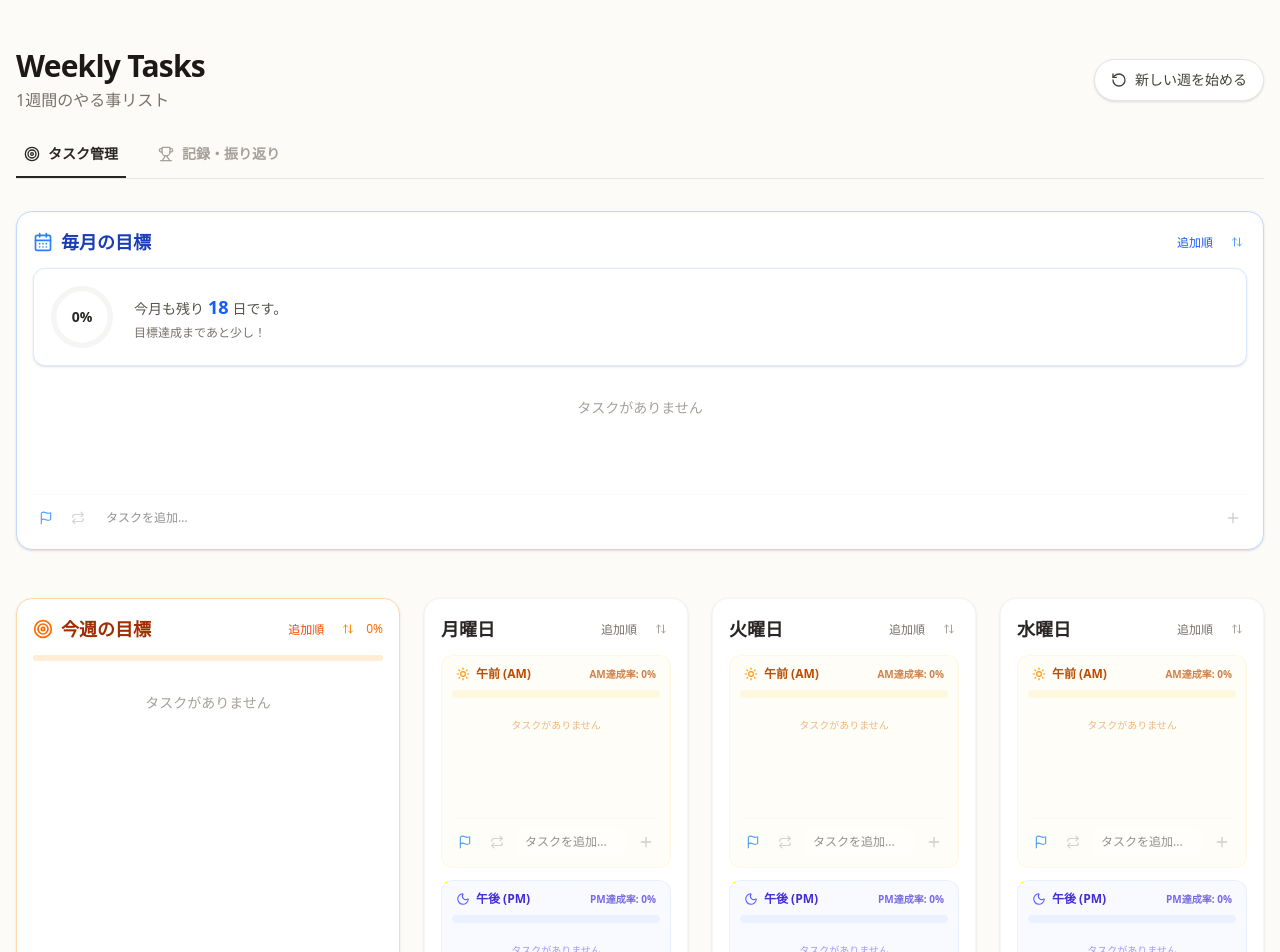
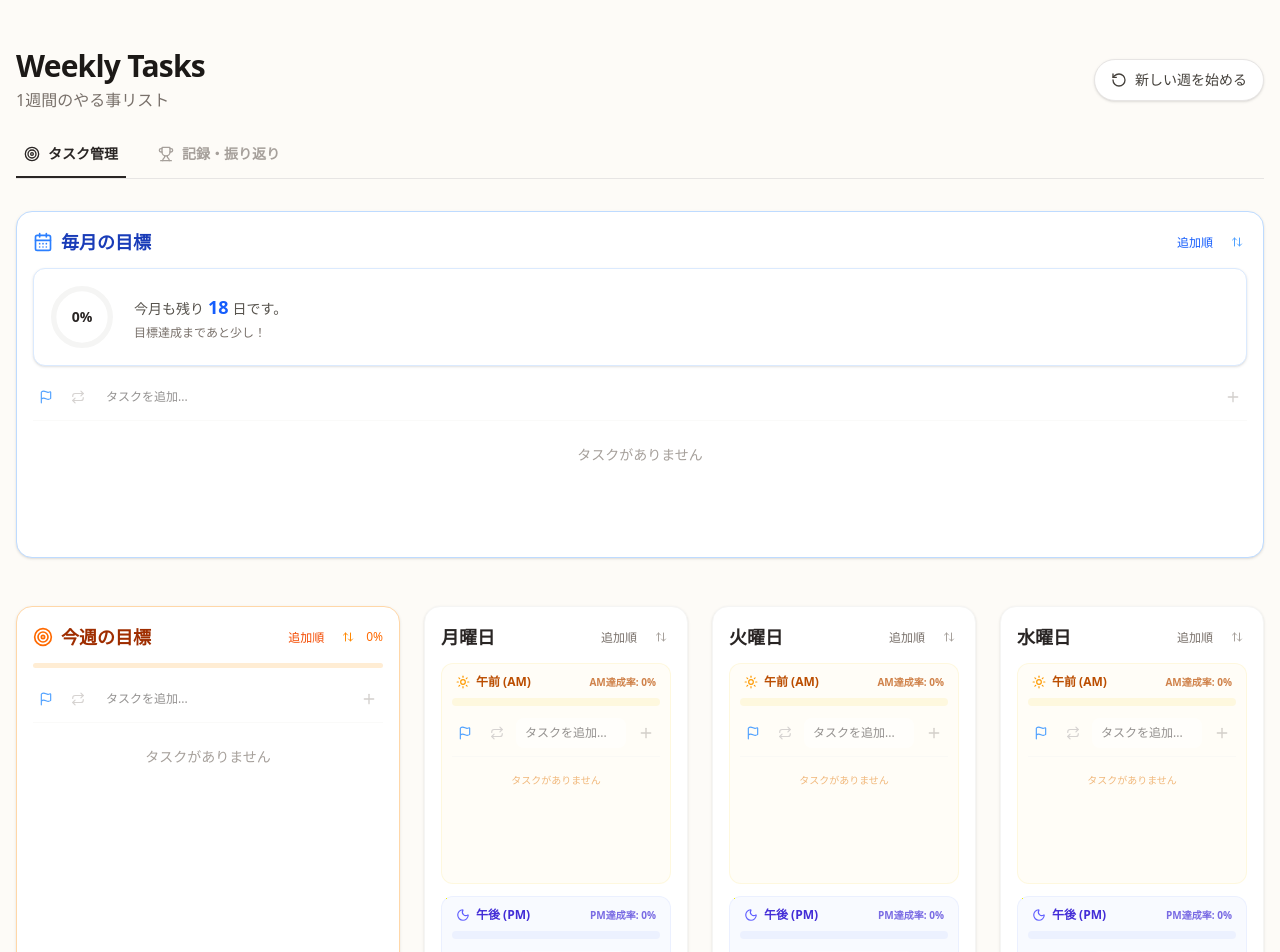
Before and after one commit to hyoshimura0726-creator/my-accounting-app, a React (Vite) app: page / in a window 1280 px wide. Shown: the top 952 px of the page. Built offline with nearby package versions, Linux system fonts and the light colour scheme.

Commit message:
fix: Adjust task input styling and placement
Rearranged task input component to appear before task lists within AM/PM sections, improving UI flow. Adjusted container styling for better spacing and visual separation.

```diff
--- a/src/App.tsx
+++ b/src/App.tsx
@@ -632,7 +632,7 @@ export default function App() {
   const renderTaskInput = (key: string, type: 'monthly' | 'weekly' | 'daily', period: Period = 'none') => {
     const inputKey = period === 'none' ? key : `${key}-${period}`;
     return (
-      <div className="mt-auto pt-2 border-t border-stone-100/50">
+      <div className="mb-2 pb-2 border-b border-stone-100/50">
         <form
           onSubmit={(e) => { e.preventDefault(); addTask(key, period); }}
           className="flex flex-col gap-2"
@@ -821,6 +821,7 @@ export default function App() {
                   style={{ width: `${amProgress}%` }}
                 ></div>
               </div>
+              {renderTaskInput(key, type, 'am')}
               <div className="flex-1 overflow-y-auto space-y-1.5 mb-2 min-h-[100px]">
                 {amTasks.length === 0 ? (
                   <p className="text-[10px] text-amber-600/50 text-center py-2">タスクがありません</p>
@@ -830,7 +831,6 @@ export default function App() {
                   </AnimatePresence>
                 )}
               </div>
-              {renderTaskInput(key, type, 'am')}
             </div>
 
             {/* PM Section */}
@@ -847,6 +847,7 @@ export default function App() {
                   style={{ width: `${pmProgress}%` }}
                 ></div>
               </div>
+              {renderTaskInput(key, type, 'pm')}
               <div className="flex-1 overflow-y-auto space-y-1.5 mb-2 min-h-[100px]">
                 {pmTasks.length === 0 ? (
                   <p className="text-[10px] text-indigo-600/50 text-center py-2">タスクがありません</p>
@@ -856,11 +857,11 @@ export default function App() {
                   </AnimatePresence>
                 )}
               </div>
-              {renderTaskInput(key, type, 'pm')}
             </div>
           </div>
         ) : (
-          <>
+          <div className="flex flex-col h-full">
+            {renderTaskInput(key, type, 'none')}
             {/* Task List for Monthly/Weekly */}
             <div className={`flex-1 overflow-y-auto mb-3 space-y-2 ${isMonthlyGoal ? 'min-h-[100px]' : 'min-h-[150px]'}`}>
               {sortedTasks.length === 0 ? (
@@ -871,8 +872,7 @@ export default function App() {
                 </AnimatePresence>
               )}
             </div>
-            {renderTaskInput(key, type, 'none')}
-          </>
+          </div>
         )}
       </div>
     );
```
